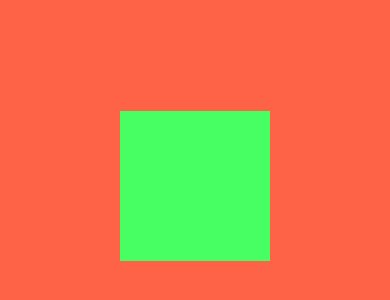
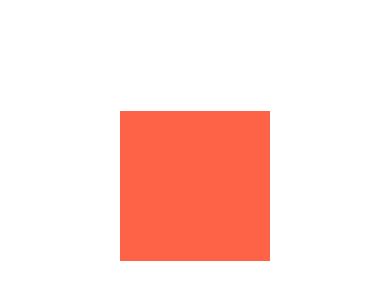
Before and after one commit to younisrahman/Master-React-Native-Animations-Udemy, a React Native app: screen / in a window 390 px wide. Shown: the part 236-536 px from the top of the page. Built offline with nearby package versions, Linux system fonts and the light colour scheme.

Commit message:
ColorBackgroundColor.tsx

```diff
--- a/App.tsx
+++ b/App.tsx
@@ -7,7 +7,7 @@ import TranslatePosition from './src/AnimatingProperties/TranslatePosition';
 import React from 'react';
 import AbsolutePosition from './src/AnimatingProperties/AbsolutePosition';
 // import ColorBackgroundColor from './src/AnimatingProperties/ColorBackgroundColor';
-import Rotation from './src/AnimatingProperties/Rotation';
+// import Rotation from './src/AnimatingProperties/Rotation';
 import WidthHeightPercentage from './src/AnimatingProperties/WidthHeightPercentage';
 import EasingBox from './src/AnimatedValueFunctions/Easing01';
 import Easing02 from './src/AnimatedValueFunctions/Easing02';
@@ -26,6 +26,7 @@ import Stagger from './src/CombiningAnimations/Stagger';
 import Delay from './src/CombiningAnimations/Delay';
 import InterpolateOnInterpolate from './src/Interpolation/NumbersAndInterpolatesOnInterpolates';
 import ColorBackgroundColor from './src/Interpolation/ColorBackgroundColor';
+import Rotation from './src/Interpolation/Rotation';
 
 export default function App() {
   return (
@@ -54,7 +55,8 @@ export default function App() {
       {/* <Stagger /> */}
       {/* <Delay /> */}
       {/* <InterpolateOnInterpolate /> */}
-      <ColorBackgroundColor />
+      {/* <ColorBackgroundColor /> */}
+      <Rotation />
     </View>
   );
 }
--- /dev/null
+++ b/src/Interpolation/Rotation.tsx
@@ -0,0 +1,66 @@
+import React, { useRef, useState } from 'react';
+import {
+  StyleSheet,
+  View,
+  Animated,
+  TouchableWithoutFeedback,
+  Text,
+} from 'react-native';
+
+const Rotation = () => {
+  const animation = useRef(new Animated.Value(0)).current;
+
+  //   DOnt use useNativeDriver: true, it return error
+  const startAnimation = () => {
+    Animated.timing(animation, {
+      toValue: 1,
+      duration: 1500,
+      useNativeDriver: true,
+    }).start(() => {
+      Animated.timing(animation, {
+        toValue: 0,
+        duration: 1500,
+        useNativeDriver: true,
+      }).start();
+    });
+  };
+  const boxRotationInterpolationX = animation.interpolate({
+    inputRange: [0, 1],
+    outputRange: ['0deg', '360deg'],
+  });
+
+  const boxRotationInterpolationY = animation.interpolate({
+    inputRange: [0, 0.5, 1],
+    outputRange: ['0deg', '0deg', '180deg'],
+  });
+
+  const boxAnimatedStyles = {
+    transform: [
+      { rotateX: boxRotationInterpolationX },
+      { rotateY: boxRotationInterpolationY },
+    ],
+  };
+
+  return (
+    <View>
+      <TouchableWithoutFeedback onPress={startAnimation}>
+        <Animated.View style={[styles.box, boxAnimatedStyles]}></Animated.View>
+      </TouchableWithoutFeedback>
+    </View>
+  );
+};
+
+const styles = StyleSheet.create({
+  container: {
+    flex: 1,
+    alignItems: 'center',
+    justifyContent: 'center',
+  },
+  box: {
+    width: 150,
+    height: 150,
+    backgroundColor: 'tomato',
+  },
+});
+
+export default Rotation;
```
